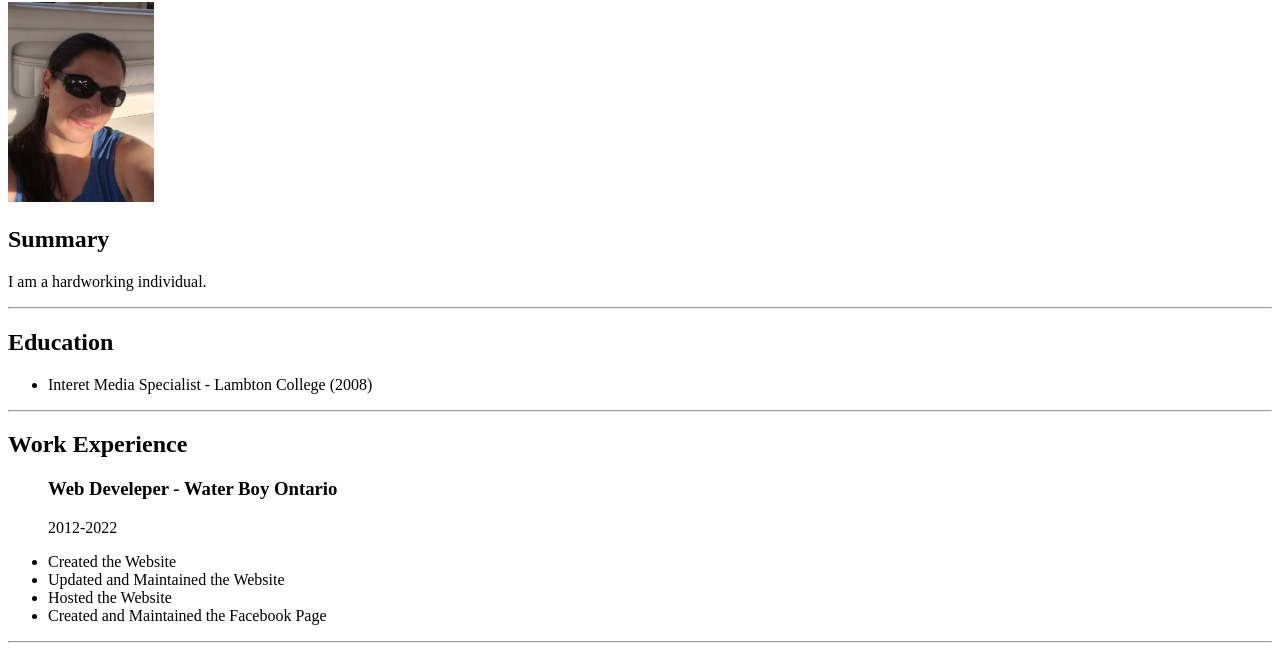
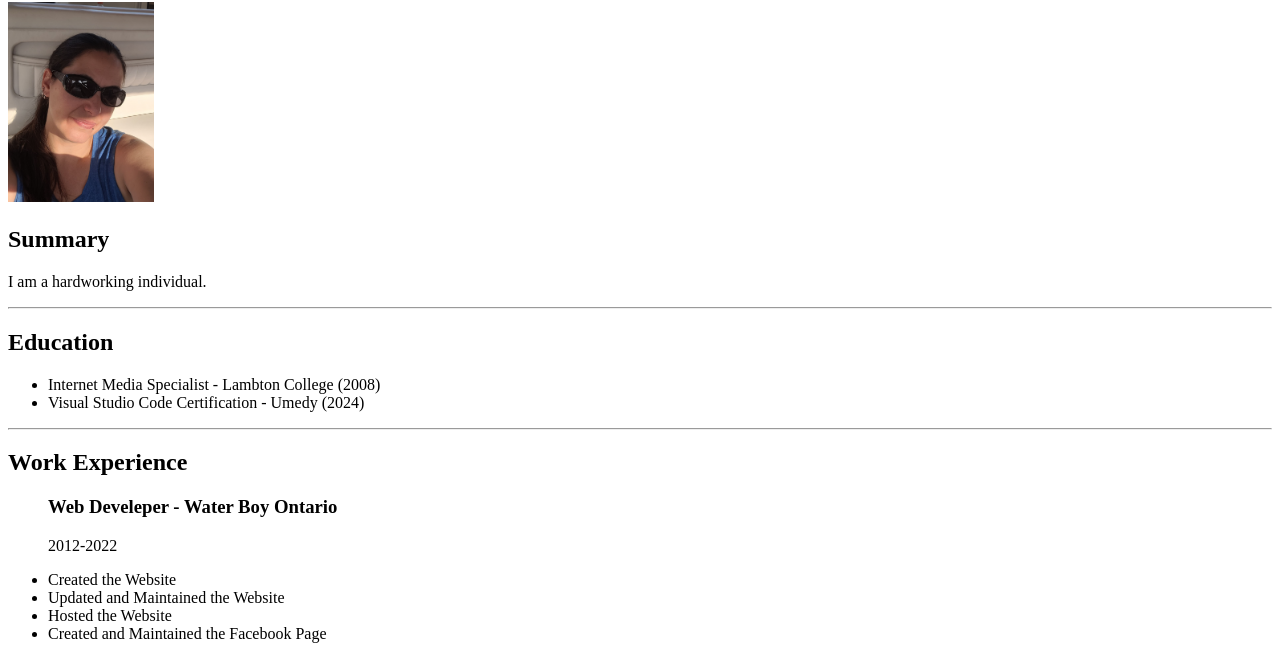
Before and after one commit to Loril85/html-resume, a plain HTML site: page index.html in a window 1280 px wide. Shown: the part 78-736 px from the top of the page. Drawn offline with Linux system fonts and the light colour scheme.

Commit message:
Add files via upload

```diff
--- a/index.html
+++ b/index.html
@@ -16,7 +16,8 @@
 
     <h2>Education</h2>
     <ul>
-        <li>Interet Media Specialist - Lambton College (2008)</li>
+        <li>Internet Media Specialist - Lambton College (2008)</li>
+        <li>Visual Studio Code Certification - Umedy (2024)</li>
     </ul>
     <hr/>
 
```
